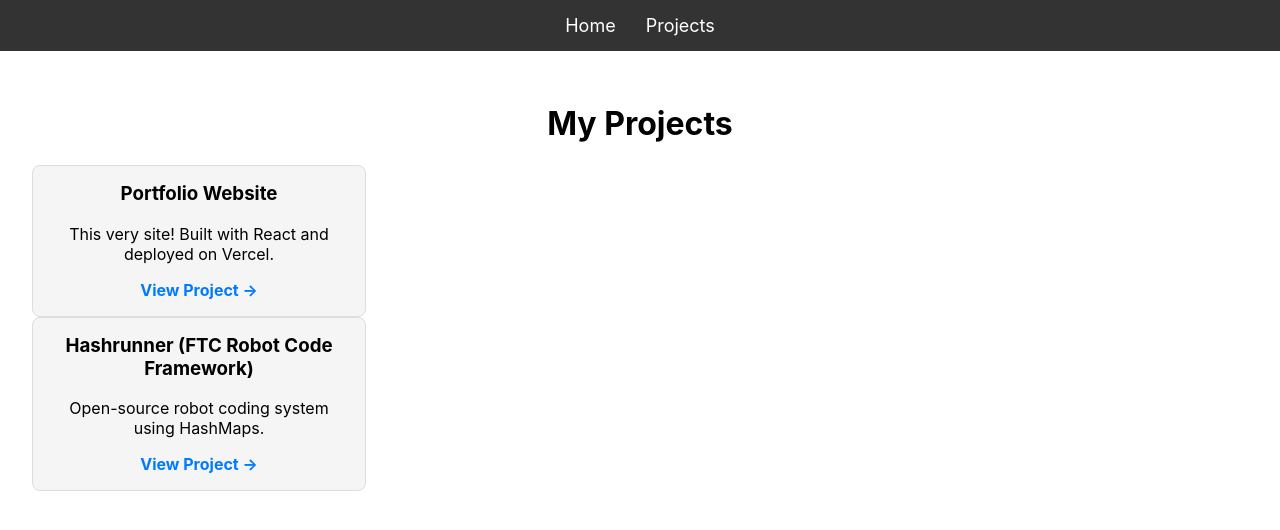
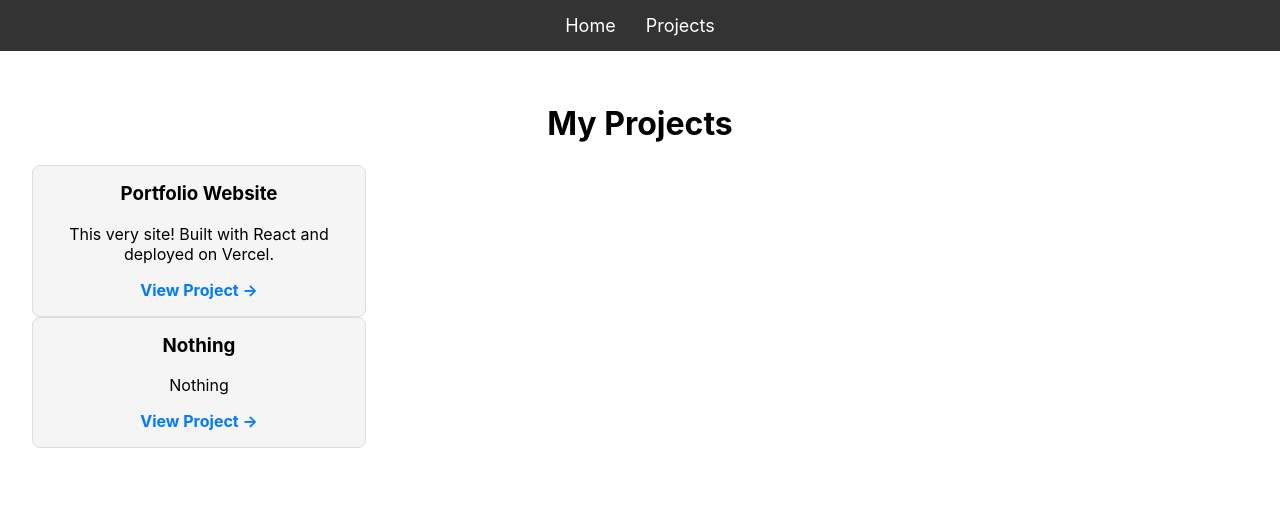
Before and after one commit to anshmohindru/website, a React (Create React App) app: page /projects in a window 1280 px wide. Shown: the top 530 px of the page. Built offline with nearby package versions, Linux system fonts and the light colour scheme.

Commit message:
projects

```diff
--- a/src/pages/Projects.js
+++ b/src/pages/Projects.js
@@ -5,12 +5,12 @@ function Projects() {
     {
       title: 'Portfolio Website',
       description: 'This very site! Built with React and deployed on Vercel.',
-      link: 'https://anshmohindru.vercel.app',
+      link: 'https://github.com/anshmohindru/website',
     },
     {
-      title: 'Hashrunner (FTC Robot Code Framework)',
-      description: 'Open-source robot coding system using HashMaps.',
-      link: 'https://github.com/anshmohindru/hashrunner',
+      title: 'Nothing',
+      description: 'Nothing',
+      link: 'https://nfl.com',
     },
   ];
 
```
